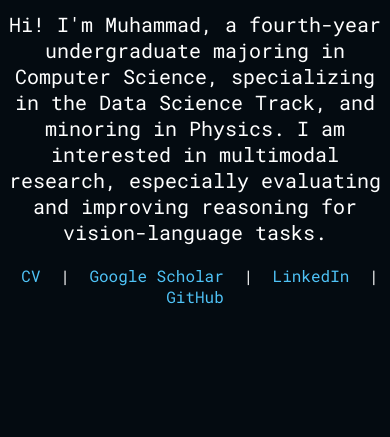
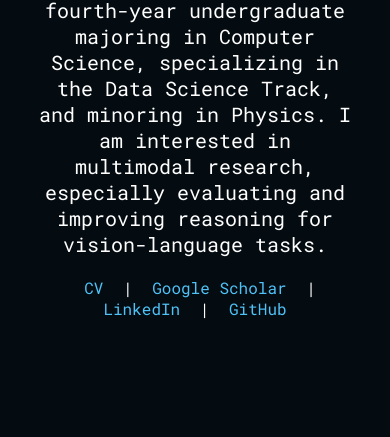
Before and after one commit to 1404mri/1404mri.github.io, a plain HTML site: page index.html in a window 390 px wide. Shown: the part 423-860 px from the top of the page. Drawn offline with Linux system fonts and the light colour scheme.

Commit message:
Added in meta tag

```diff
--- a/css/index.css
+++ b/css/index.css
@@ -47,7 +47,7 @@ body{
   }
 
   #intro{
-	  width:100%;
+	  width:85%;
   }
 
 }
--- a/index.html
+++ b/index.html
@@ -1,6 +1,7 @@
 <!DOCTYPE html>
 <head>
 	<title>Muhammad Ridwan Islam</title>
+	<meta name="viewport" content="width=device-width, initial-scale=1">
 	<link rel="preconnect" href="https://fonts.googleapis.com">
 	<link rel="preconnect" href="https://fonts.gstatic.com" crossorigin>
 	<link href="https://fonts.googleapis.com/css2?family=Inter:ital,opsz,wght@0,14..32,100..900;1,14..32,100..900&family=Roboto+Mono:ital,wght@0,100..700;1,100..700&family=Roboto:ital,wght@0,100..900;1,100..900&display=swap" rel="stylesheet">
```
